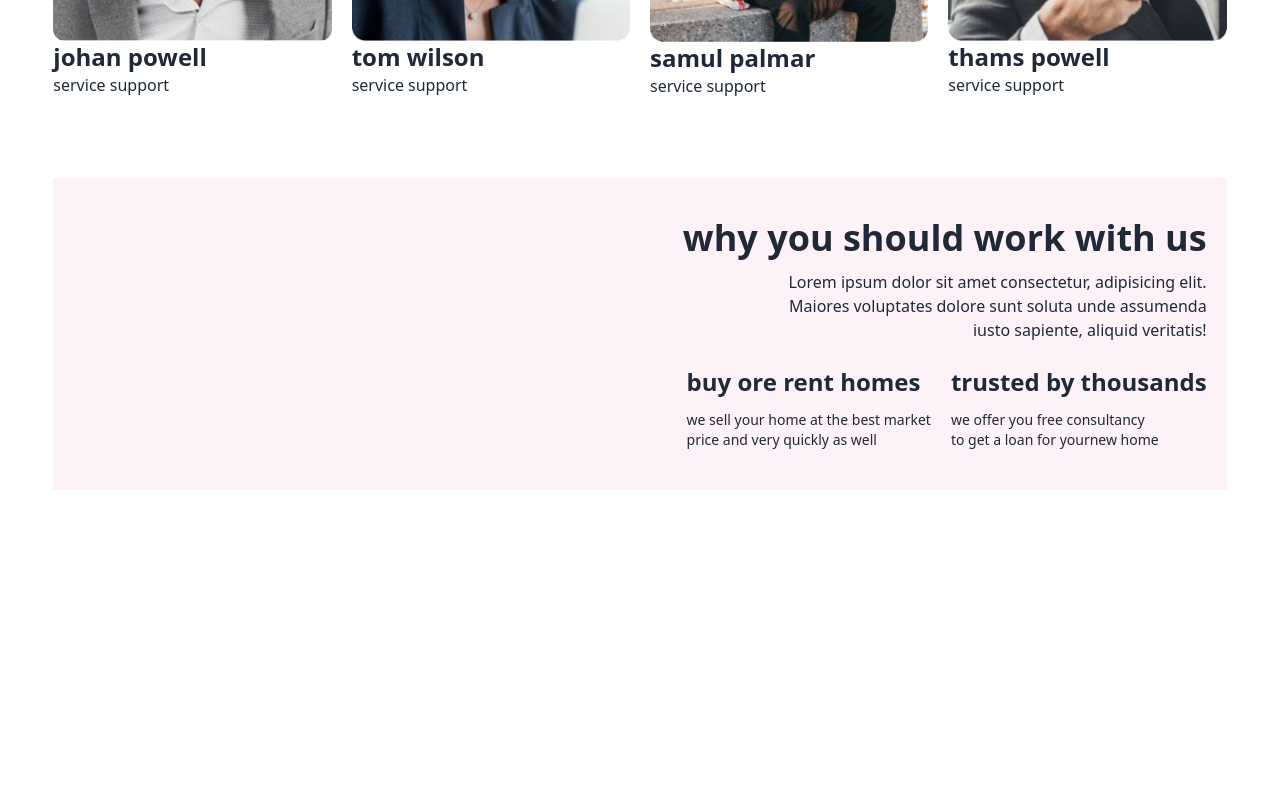
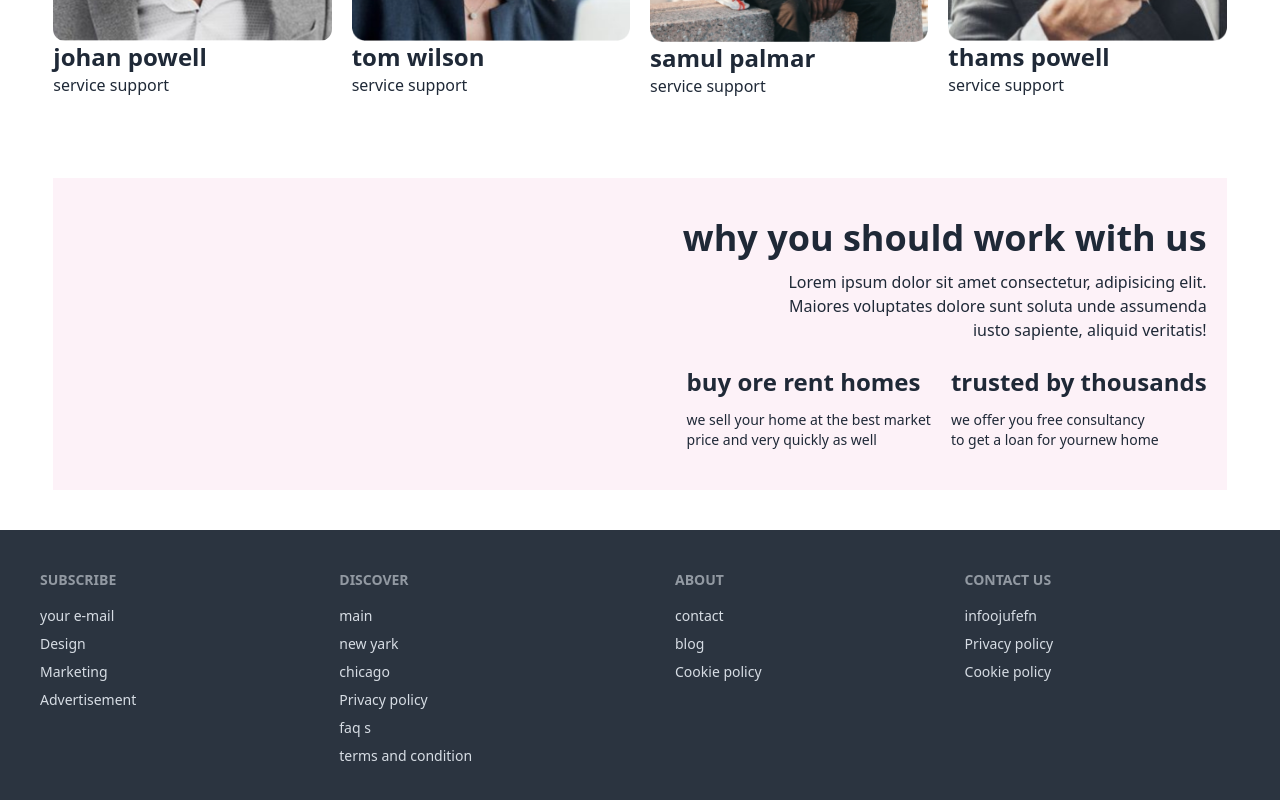
Before and after one commit to Jeba-Akter/Find-home, a React (Vite) app: page / in a window 1280 px wide. Shown: the part 3634-4434 px from the top of the page. Before the commit the page ends 4164 px from the top, so only its background shows below. Built offline with nearby package versions, Linux system fonts and the light colour scheme.

Commit message:
footer done

```diff
--- a/src/Components/Footer.jsx
+++ b/src/Components/Footer.jsx
@@ -1,61 +1,40 @@
-import React from 'react';
+import React from "react";
 
 const Footer = () => {
-    return (
-        <div>
-          <Footer className="footer sm:footer-horizontal bg-neutral text-neutral-content items-center p-4">
-  <aside className="grid-flow-col items-center">
-    <svg
-      width="36"
-      height="36"
-      viewBox="0 0 24 24"
-      xmlns="http://www.w3.org/2000/svg"
-      fillRule="evenodd"
-      clipRule="evenodd"
-      className="fill-current">
-      <path
-        d="M22.672 15.226l-2.432.811.841 2.515c.33 1.019-.209 2.127-1.23 2.456-1.15.325-2.148-.321-2.463-1.226l-.84-2.518-5.013 1.677.84 2.517c.391 1.203-.434 2.542-1.831 2.542-.88 0-1.601-.564-1.86-1.314l-.842-2.516-2.431.809c-1.135.328-2.145-.317-2.463-1.229-.329-1.018.211-2.127 1.231-2.456l2.432-.809-1.621-4.823-2.432.808c-1.355.384-2.558-.59-2.558-1.839 0-.817.509-1.582 1.327-1.846l2.433-.809-.842-2.515c-.33-1.02.211-2.129 1.232-2.458 1.02-.329 2.13.209 2.461 1.229l.842 2.515 5.011-1.677-.839-2.517c-.403-1.238.484-2.553 1.843-2.553.819 0 1.585.509 1.85 1.326l.841 2.517 2.431-.81c1.02-.33 2.131.211 2.461 1.229.332 1.018-.21 2.126-1.23 2.456l-2.433.809 1.622 4.823 2.433-.809c1.242-.401 2.557.484 2.557 1.838 0 .819-.51 1.583-1.328 1.847m-8.992-6.428l-5.01 1.675 1.619 4.828 5.011-1.674-1.62-4.829z"></path>
-    </svg>
-    <p>Copyright © {new Date().getFullYear()} - All right reserved</p>
-  </aside>
-  <nav className="grid-flow-col gap-4 md:place-self-center md:justify-self-end">
-    <a>
-      <svg
-        xmlns="http://www.w3.org/2000/svg"
-        width="24"
-        height="24"
-        viewBox="0 0 24 24"
-        className="fill-current">
-        <path
-          d="M24 4.557c-.883.392-1.832.656-2.828.775 1.017-.609 1.798-1.574 2.165-2.724-.951.564-2.005.974-3.127 1.195-.897-.957-2.178-1.555-3.594-1.555-3.179 0-5.515 2.966-4.797 6.045-4.091-.205-7.719-2.165-10.148-5.144-1.29 2.213-.669 5.108 1.523 6.574-.806-.026-1.566-.247-2.229-.616-.054 2.281 1.581 4.415 3.949 4.89-.693.188-1.452.232-2.224.084.626 1.956 2.444 3.379 4.6 3.419-2.07 1.623-4.678 2.348-7.29 2.04 2.179 1.397 4.768 2.212 7.548 2.212 9.142 0 14.307-7.721 13.995-14.646.962-.695 1.797-1.562 2.457-2.549z"></path>
-      </svg>
-    </a>
-    <a>
-      <svg
-        xmlns="http://www.w3.org/2000/svg"
-        width="24"
-        height="24"
-        viewBox="0 0 24 24"
-        className="fill-current">
-        <path
-          d="M19.615 3.184c-3.604-.246-11.631-.245-15.23 0-3.897.266-4.356 2.62-4.385 8.816.029 6.185.484 8.549 4.385 8.816 3.6.245 11.626.246 15.23 0 3.897-.266 4.356-2.62 4.385-8.816-.029-6.185-.484-8.549-4.385-8.816zm-10.615 12.816v-8l8 3.993-8 4.007z"></path>
-      </svg>
-    </a>
-    <a>
-      <svg
-        xmlns="http://www.w3.org/2000/svg"
-        width="24"
-        height="24"
-        viewBox="0 0 24 24"
-        className="fill-current">
-        <path
-          d="M9 8h-3v4h3v12h5v-12h3.642l.358-4h-4v-1.667c0-.955.192-1.333 1.115-1.333h2.885v-5h-3.808c-3.596 0-5.192 1.583-5.192 4.615v3.385z"></path>
-      </svg>
-    </a>
-  </nav>
-</Footer>
-        </div>
-    );
+  return (
+    <div>
+      <footer className="footer sm:footer-horizontal bg-neutral text-neutral-content p-10">
+        <nav>
+          <h6 className="footer-title">subscribe</h6>
+          <a className="link link-hover">your e-mail</a>
+          <a className="link link-hover">Design</a>
+          <a className="link link-hover">Marketing</a>
+          <a className="link link-hover">Advertisement</a>
+        </nav>
+        <nav>
+          <h6 className="footer-title">discover</h6>
+          <a className="link link-hover">main</a>
+          <a className="link link-hover">new yark</a>
+          <a className="link link-hover">chicago</a>
+          <a className="link link-hover">Privacy policy</a>
+          <a className="link link-hover">faq s</a>
+          <a className="link link-hover">terms and condition</a>
+        </nav>
+        <nav>
+          <h6 className="footer-title">about</h6>
+          <a className="link link-hover">contact</a>
+          <a className="link link-hover">blog</a>
+          <a className="link link-hover">Cookie policy</a>
+        </nav>
+        <nav>
+          <h6 className="footer-title">contact us </h6>
+          <a className="link link-hover">infoojufefn</a>
+          <a className="link link-hover">Privacy policy</a>
+          <a className="link link-hover">Cookie policy</a>
+        </nav>
+      </footer>
+    </div>
+  );
 };
 
-export default footer;
+export default Footer;
--- a/src/Layout/Layout.jsx
+++ b/src/Layout/Layout.jsx
@@ -8,6 +8,7 @@ import TakeALoot from '../Components/TakeALoot';
 import FindsPopertis from '../Components/FindsPopertis';
 import WithUs from '../Components/WithUs';
 import MeetOurTeam from '../Components/MeetOurTeam';
+import Footer from '../Components/footer';
 
 
 const Layout = () => {
@@ -23,7 +24,7 @@ const Layout = () => {
             <FindsPopertis></FindsPopertis>
             <MeetOurTeam></MeetOurTeam>
             <WithUs></WithUs>
-            <footer></footer>
+            <Footer></Footer>
 
         </div>
     );
```
Also changed, not shown: src/Components/Banner.jsx (+6 -5 lines), src/Components/Descover.jsx (+5 -4 lines), src/Components/Feacured.jsx (+6 -6 lines), src/Components/FindsPopertis.jsx (indentation only).
